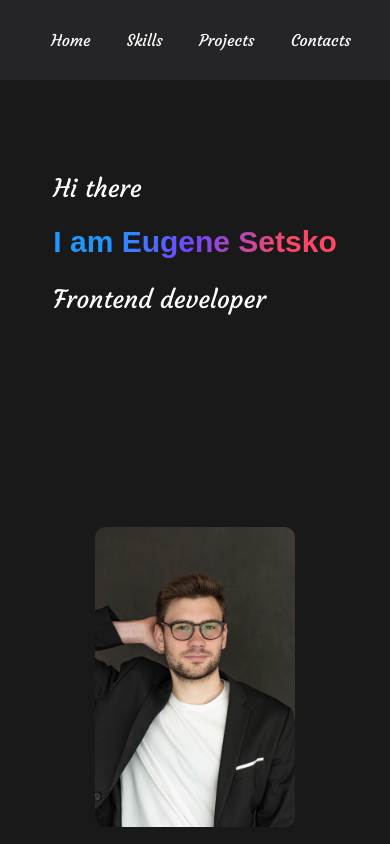
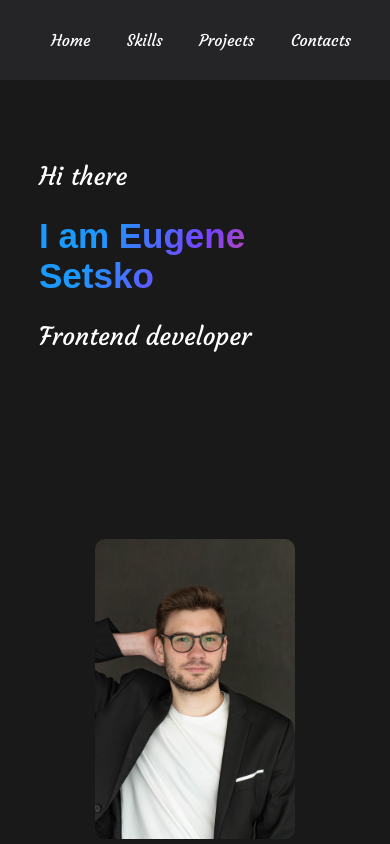
Before and after one commit to EuSet/Portfolio, a React (Create React App) app: page / in a window 390 px wide. Shown: the top 844 px of the page. Built offline with nearby package versions, Linux system fonts and the light colour scheme; a web font is replaced by a local one.

Commit message:
added meta

```diff
--- a/public/index.html
+++ b/public/index.html
@@ -5,6 +5,7 @@
 <!--    <link rel="icon" href="%PUBLIC_URL%/favicon.ico" />-->
     <link href="https://fonts.googleapis.com/css2?family=Courgette&family=Pattaya&display=swap" rel="stylesheet">
     <meta name="viewport" content="width=device-width, initial-scale=1" />
+    <meta name="viewport" content="initial-scale = 1.0,maximum-scale = 1.0" />
     <meta name="theme-color" content="#000000" />
     <meta
       name="description"
--- a/src/components/main/Main.module.scss
+++ b/src/components/main/Main.module.scss
@@ -14,7 +14,7 @@
       font-size: 25px;
       @media screen and (max-width: 480px) {
        & h1 {
-          font-size: 30px;
+          font-size: 35px;
         }
       }
     }
```
